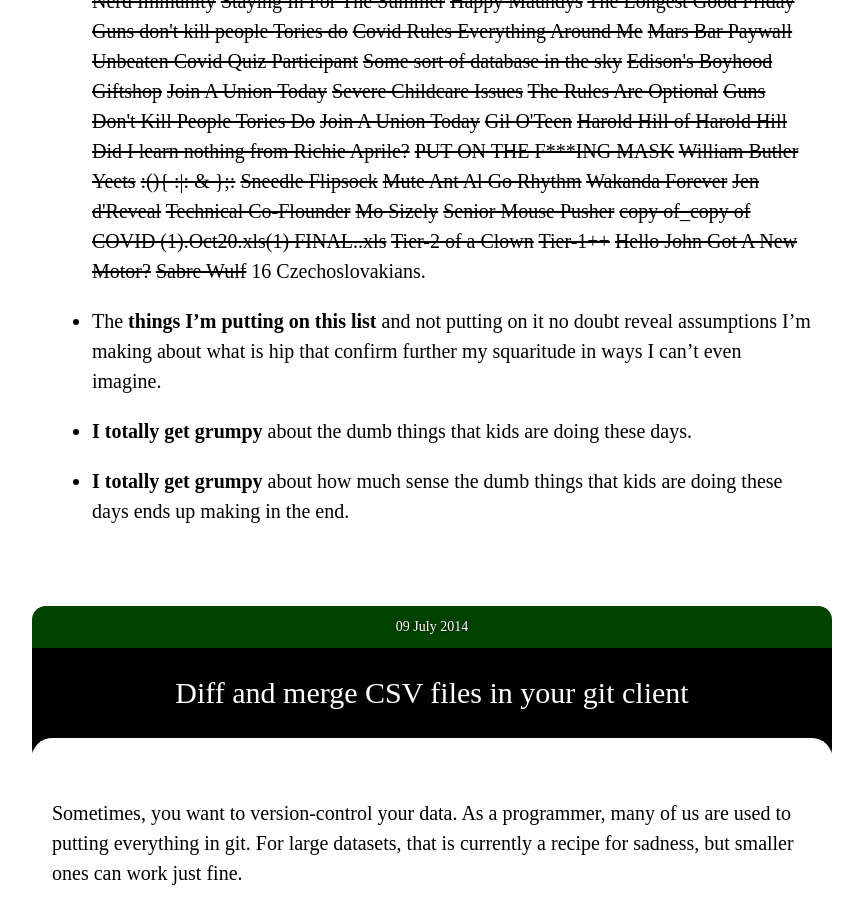
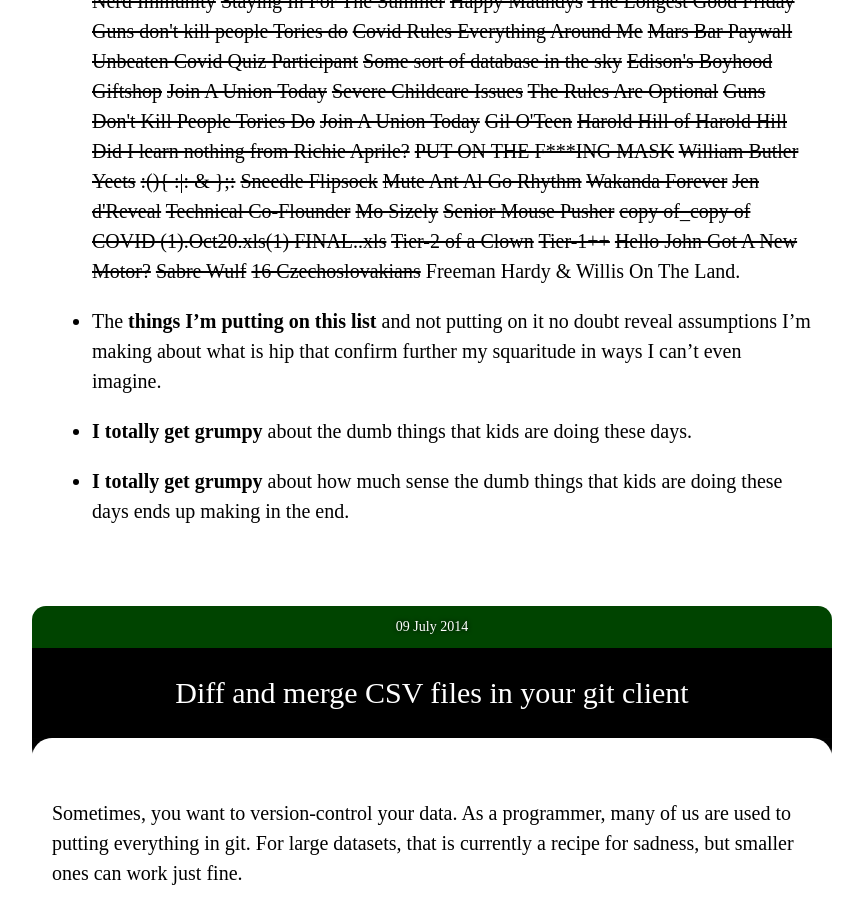
Before and after one commit to paulfitz/paulfitz.github.io, a Jekyll site: the page built from index.html, in a window 1280 px wide and 900 px high, scrolled down 28916 px. Shown: the whole window, without its empty margins (208-1071 px from the left). Built offline with Jekyll 4.4.1, drawn with Linux system fonts in a browser that asks for light colours; nearby versions of some CDN libraries.

Commit message:
add a pikesleyism

```diff
--- a/_data/pikes.json
+++ b/_data/pikes.json
@@ -240,5 +240,6 @@
   "Tier-1++",
   "Hello John Got A New Motor?",
   "Sabre Wulf",
-  "16 Czechoslovakians"
+  "16 Czechoslovakians",
+  "Freeman Hardy &amp; Willis On The Land"
 ]
```
